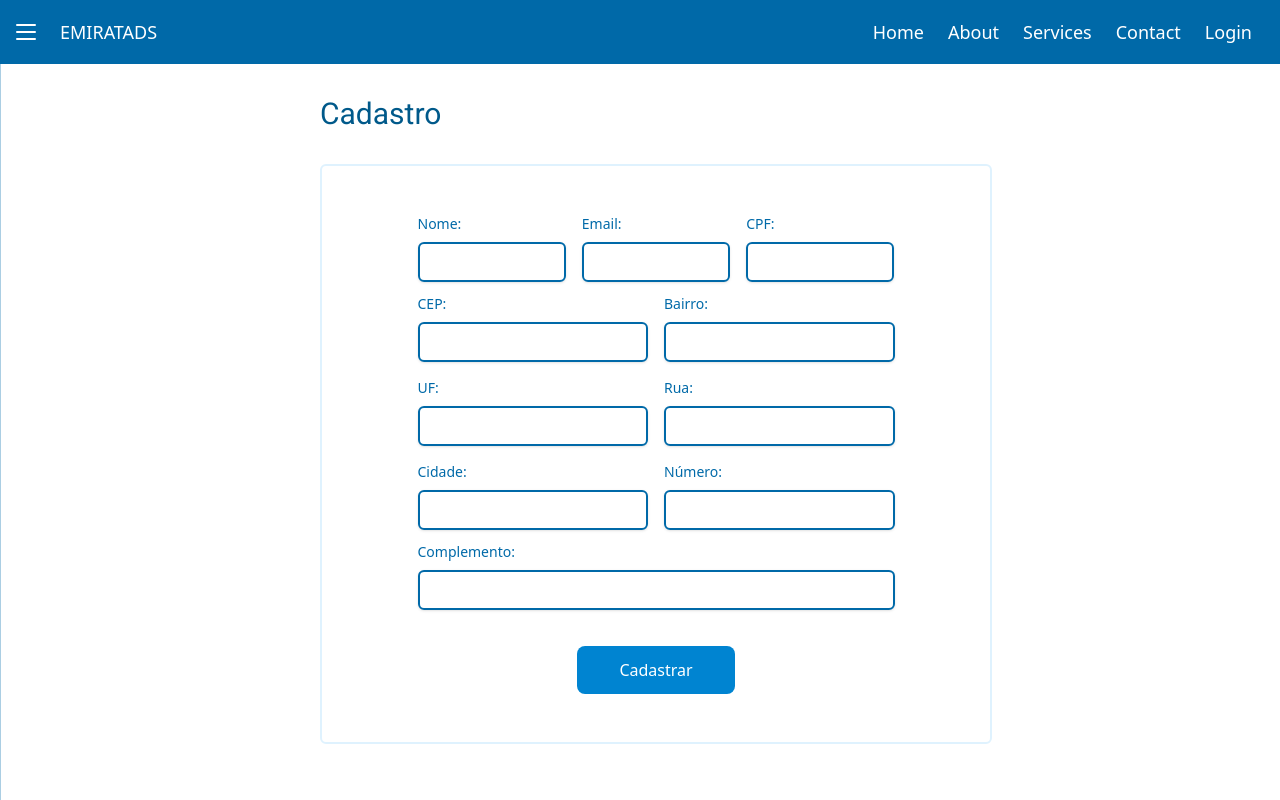
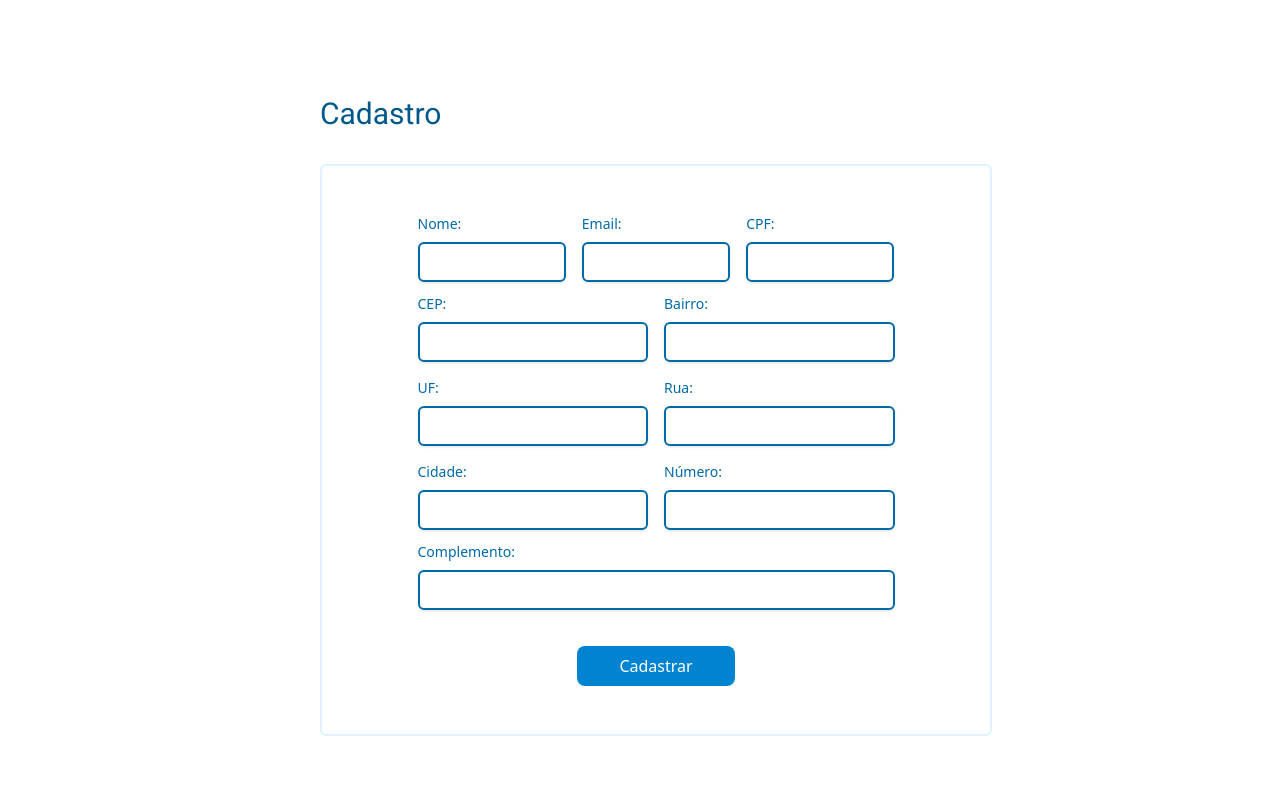
Before and after one commit to AlissonGSantos/DAC-UFPR-Trabalho-Final, a Next.js app in the folder frontend/emiratads/: page /authentication/register in a window 1280 px wide. Built offline with nearby package versions, Linux system fonts and the light colour scheme.

Commit message:
wip: fix auth layout bugs

```diff
--- a/frontend/emiratads/app/authentication/register/components/RegisterForm/RegisterForm.tsx
+++ b/frontend/emiratads/app/authentication/register/components/RegisterForm/RegisterForm.tsx
@@ -17,7 +17,7 @@ const RegisterForm = () => {
           className="flex w-full flex-col gap-3"
           onSubmit={handleSubmit(onSubmit)}
         >
-          <div className="flex gap-4">
+          <div className="flex gap-4 w-full">
             <Input
               type={"text"}
               label={"Nome:"}
@@ -27,6 +27,7 @@ const RegisterForm = () => {
                   ? [{ hasError: true, message: errors.nome.message ?? "" }]
                   : []
               }
+              extraClasses="flex-1"
             />
             <Input
               type={"email"}
@@ -37,6 +38,7 @@ const RegisterForm = () => {
                   ? [{ hasError: true, message: errors.email.message ?? "" }]
                   : []
               }
+              extraClasses="flex-1"
             />
 
             <Input
@@ -52,6 +54,7 @@ const RegisterForm = () => {
                   ? [{ hasError: true, message: errors.cpf.message ?? "" }]
                   : []
               }
+              extraClasses="flex-1"
             />
           </div>
           <div className="flex flex-fill gap-4">
@@ -181,6 +184,7 @@ const RegisterForm = () => {
               text={"Cadastrar"}
               extraClass="flex w-full justify-center"
               typeButton="submit"
+              size="SMALL"
             />
           </div>
         </form>
--- a/frontend/emiratads/app/authentication/register/page.tsx
+++ b/frontend/emiratads/app/authentication/register/page.tsx
@@ -4,8 +4,8 @@ import RegisterForm from "./components/RegisterForm/RegisterForm";
 
 const Register = () => {
   return (
-    <div className="w-screen">
-      <div className="flex justify-center flex-col mx-auto w-1/2">
+    <div className="w-screen h-screen">
+      <div className="flex justify-center flex-col h-full m-auto w-1/2">
         <div
           className={`my-8 w-full text-3xl ${robotoFont.className} text-sky-800`}
         >
--- /dev/null
+++ b/frontend/emiratads/app/components/Navbar/components/ClientNavbarWrapper.tsx
@@ -0,0 +1,19 @@
+"use client";
+
+import React from "react";
+import Navbar from "../Navbar";
+import { usePathname } from "next/navigation";
+
+interface ClientNavbarWrapperProps {
+  children: React.ReactNode;
+}
+
+const ClientNavbarWrapper: React.FC<ClientNavbarWrapperProps> = ({ children }) => {
+  const pathname = usePathname();
+
+  const shouldRenderNavbar = !pathname.includes("authentication");
+
+  return shouldRenderNavbar ? <Navbar>{children}</Navbar> : <>{children}</>;
+};
+
+export default ClientNavbarWrapper;
--- a/frontend/emiratads/app/layout.tsx
+++ b/frontend/emiratads/app/layout.tsx
@@ -1,7 +1,7 @@
 import type { Metadata } from "next";
 import "./globals.css";
-import Navbar from "./components/Navbar/Navbar";
 import { AuthContextProvider } from "./contexts/auth";
+import ClientNavbarWrapper from "./components/Navbar/components/ClientNavbarWrapper";
 
 export const metadata: Metadata = {
   title: "EmiraTADS Airlines",
@@ -16,10 +16,8 @@ export default function RootLayout({
   return (
     <html lang="pt-br">
       <AuthContextProvider>
-        <body className="">
-          <Navbar>
-            {children}
-          </Navbar>
+        <body>
+          <ClientNavbarWrapper>{children}</ClientNavbarWrapper>
         </body>
       </AuthContextProvider>
     </html>
```
